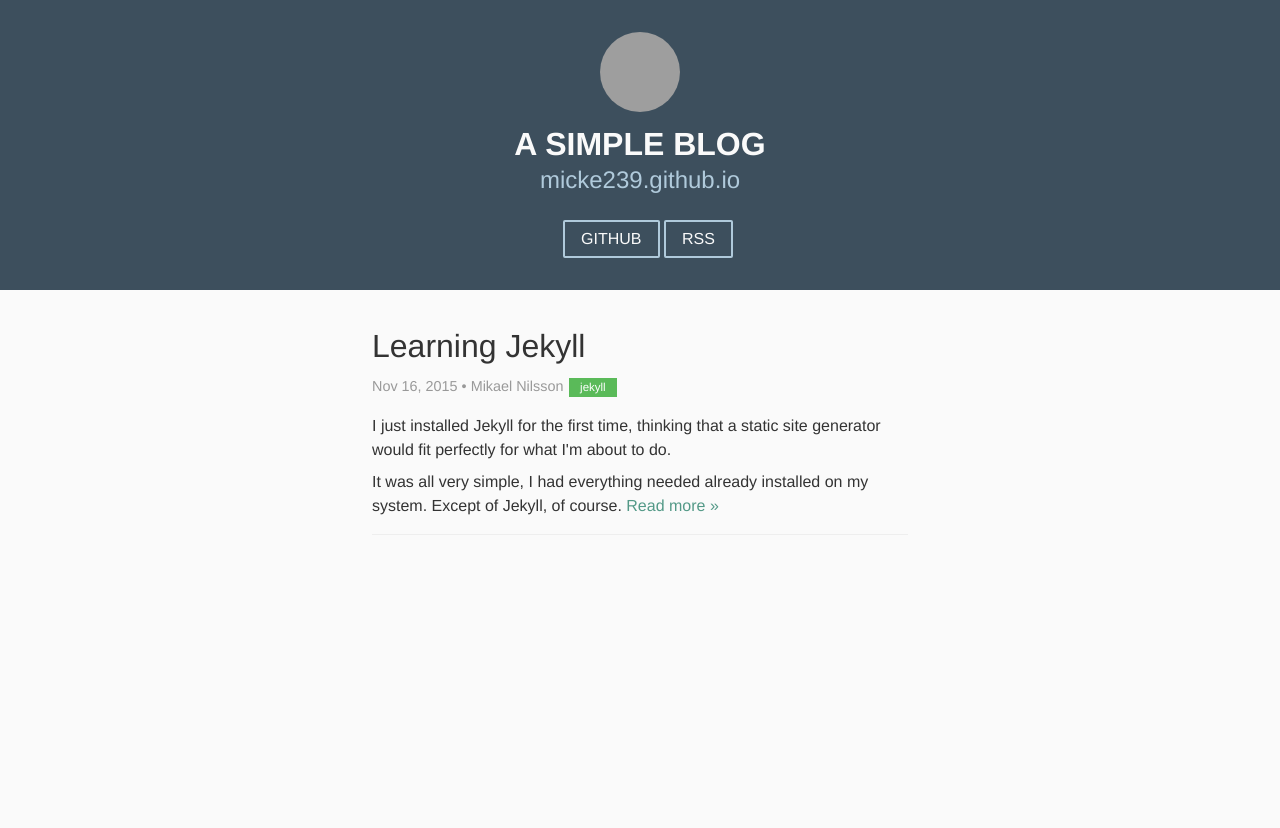
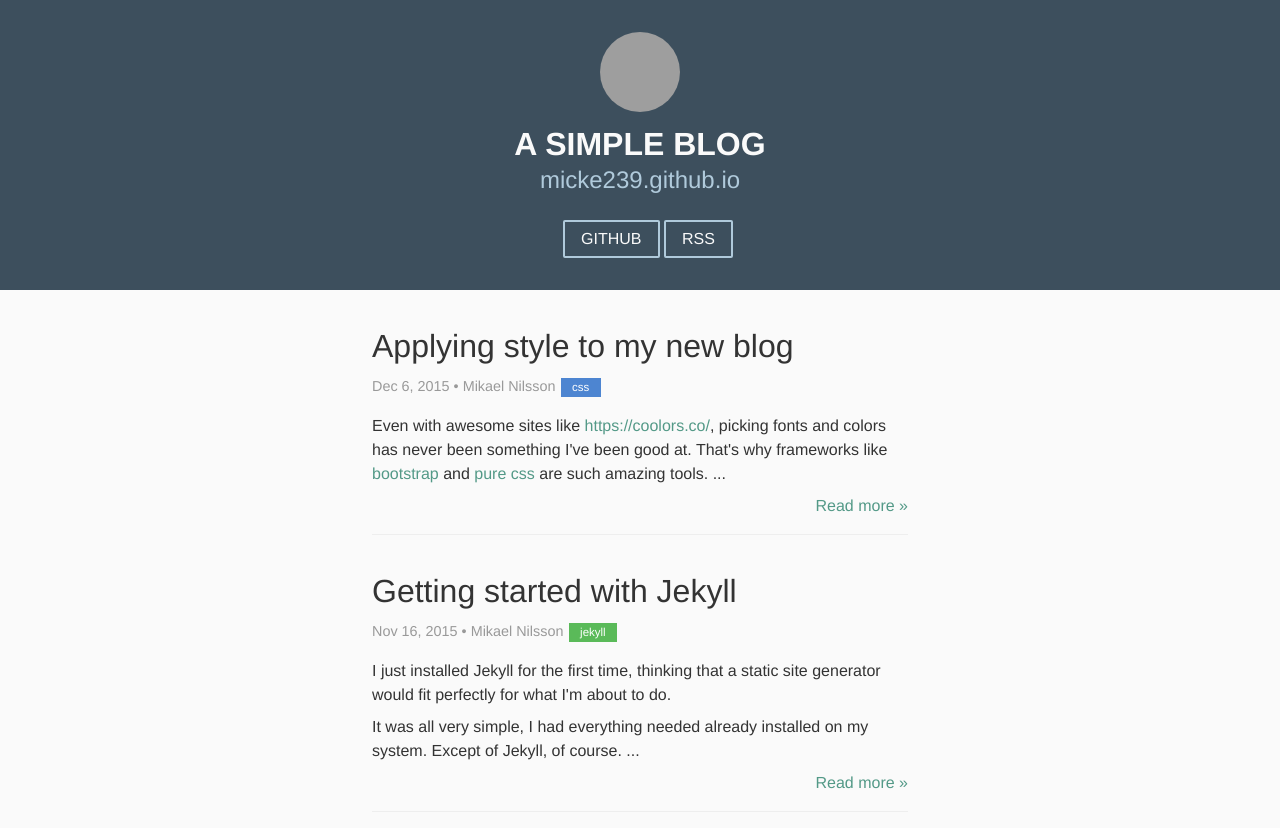
Before and after one commit to micke239/simple-blog, a Jekyll site: the page built from index.html, in a window 1280 px wide. Shown: the top 828 px of the page. Built offline with Jekyll 4.4.1, drawn with Linux system fonts in a browser that asks for light colours; grey boxes are pictures that could not be loaded.

Commit message:
New blog post

```diff
--- a/_config.yml
+++ b/_config.yml
@@ -17,6 +17,9 @@ github_username:  micke239
 # Build settings
 markdown: kramdown
 
+#folder settings
+permalink: /:title
+
 # header
 header:
   title: A simple blog
--- a/_posts/2015-11-16-learning-jekyll.markdown
+++ b/_posts/2015-11-16-learning-jekyll.markdown
@@ -1,10 +1,10 @@
 ---
 layout: post
-title:  "Learning Jekyll"
+title:  "Getting started with Jekyll"
 date:   2015-11-16 21:02:50 +0100
 author: Mikael Nilsson
 categories: jekyll
-teaser: <p>I just installed Jekyll for the first time, thinking that a static site generator would fit perfectly for what I'm about to do.</p>It was all very simple, I had everything needed already installed on my system. Except of Jekyll, of course.
+teaser: <p>I just installed Jekyll for the first time, thinking that a static site generator would fit perfectly for what I'm about to do.</p><p>It was all very simple, I had everything needed already installed on my system. Except of Jekyll, of course. ...</p>
 ---
 
 ## Installing
--- /dev/null
+++ b/_posts/2015-12-06-pure-css.markdown
@@ -0,0 +1,52 @@
+---
+layout: post
+title:  "Applying style to my new blog"
+date:   2015-12-06 20:42 +0100
+author: Mikael Nilsson
+categories: css
+teaser: <p>Even with awesome sites like <a href="https://coolors.co/">https://coolors.co/</a>, picking fonts and colors has never been something I've been good at. That's why frameworks like <a href="http://getbootstrap.com/">bootstrap</a> and <a href="http://purecss.io/">pure css</a> are such amazing tools. ...</p>
+---
+
+## Styling skills
+
+Even with awesome sites like <https://coolors.co/>, picking fonts and colors has never been something I've been good at. That's why frameworks like [bootstrap](http://getbootstrap.com/) and [pure css](http://purecss.io/) are such amazing tools.
+
+The current style is based upon <http://purecss.io/layouts/blog/>.
+
+## Keeping the css small
+
+I've picked the bits that I need to make stuff look good by hand instead of including everything from the [pure.css framework](http://purecss.io/). CSS frameworks are awesome, but by using a framework you include loads of bytes that won't affect the user at all.
+
+There are, of course, arguments for including everything. It makes developing faster, for one. Another argument could be that by including all of the framework and using only that, you'd actually end up with a smaller css file later on when the project grows large.
+
+In this case, however, I believe keeping the file light and tight is the way to go.
+
+## User experience
+
+Another thing I've never been good at but always interested in learning, is UX. I've actually applied lots of stuff from the hilarious satire site [better motherfucking website](http://bettermotherfuckingwebsite.com/).
+
+The key points I took with me to this site is:
+
+* Larger line hight
+* Less contrast
+* Large font-size (especially important for smart phones)
+* Smaller line width for posts
+
+## Finally: images of the blog today
+
+For historical purposes, here are some images of what the site looks like right now:
+
+### Desktop
+
+{: style="text-align: center"}
+![desktop]
+
+### Phone
+
+{: style="text-align: center"}
+![phone]
+
+
+[desktop]: http://res.cloudinary.com/http-micke239-github-io/image/upload/c_scale,h_672/v1449434164/Sk%C3%A4rmavbild_2015-12-06_kl._21.33.53_sqvrsx.png
+
+[phone]: http://res.cloudinary.com/http-micke239-github-io/image/upload/c_scale,h_672/v1449434155/Sk%C3%A4rmavbild_2015-12-06_kl._21.34.55_nllsgf.png
--- a/_sass/_post-category.scss
+++ b/_sass/_post-category.scss
@@ -9,3 +9,8 @@
 	@extend %post-category;
 	background: #5aba59;
 }
+
+.post-category--css {
+	@extend %post-category;
+	background: #4d85d1;
+}
--- a/_sass/_post-teaser.scss
+++ b/_sass/_post-teaser.scss
@@ -20,3 +20,7 @@
 .post-teaser__content {
 	@extend .post__content;
 }
+
+.post-teaser__more-container {
+	text-align: right;
+}
--- a/index.html
+++ b/index.html
@@ -21,7 +21,10 @@ layout: default
         </p>
       </header>
       <div class="post-teaser__content">
-       {{ post.teaser }} <a href="{{ post.url }}">Read more &raquo;</a>
+       {{ post.teaser }}
+       <div class="post-teaser__more-container">
+          <a href="{{ post.url }}">Read more &raquo;</a>
+       </div>
       </div>
     </section>
   {% endfor %}
```
